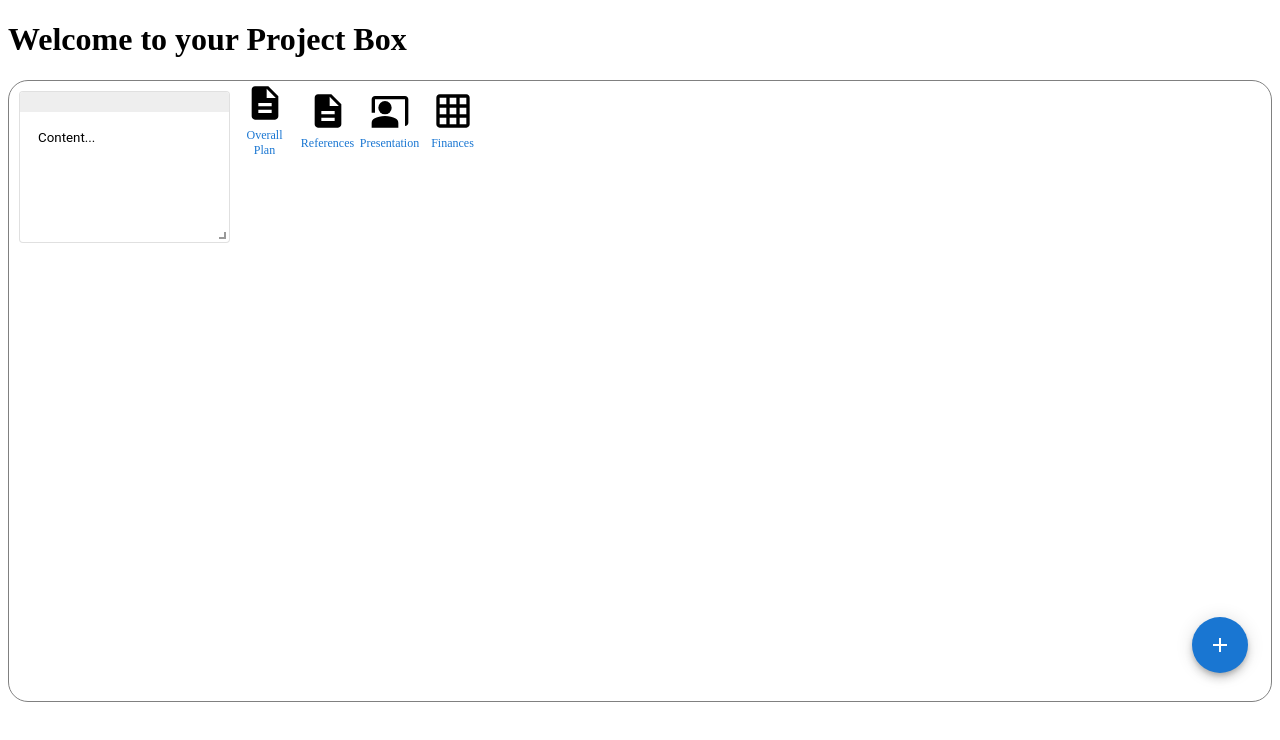
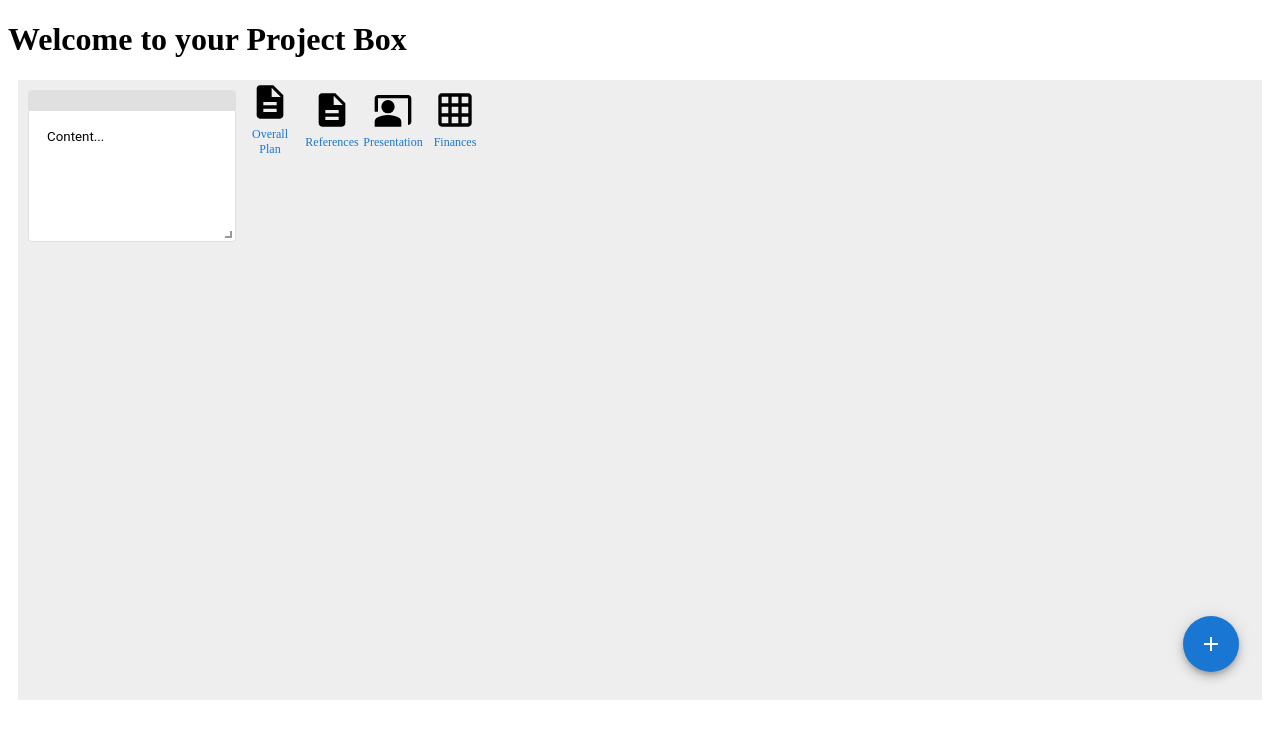
Before and after one commit to ThomasOh92/project-box-v2, a React app: page / in a window 1280 px wide. Shown: the top 740 px of the page. Built offline with nearby package versions, Linux system fonts and the light colour scheme.

Commit message:
some css changes, modal updates

```diff
--- a/src/components/projectbox.tsx
+++ b/src/components/projectbox.tsx
@@ -155,7 +155,7 @@ const ProjectBox: React.FC = () => {
   ];
 
   const layout: Layout[] = [
-    { i: "addButton", x: 37.5, y: 0.7, w: 2, h: 3, static: true, minW: 2, minH: 2},
+    { i: "addButton", x: 37.5, y: 0.7, w: 2, h: 3, static: true, minW: 2, minH: 0},
     { i: "exampleStickyNote", x: 0, y: 0, w: 7, h: 1, minW: 2, minH: 0, resizeHandles: ['se']},
     { i: "exampleDocLink1", x: 7, y: 0, w: 2, h: 0.4, minH: 0},
     { i: "exampleDocLink2", x: 9, y: 0, w: 2, h: 0.4, minH: 0},
@@ -194,18 +194,19 @@ const ProjectBox: React.FC = () => {
 
       }}/>
 
-      <Box sx={{height:'620px', transform: 'translateZ(0px)', flexGrow: 1, border: '1px solid grey', borderRadius: 5}}>
+      <Box sx={{height:'620px', transform: 'translateZ(0px)', flexGrow: 1, backgroundColor: "#eee", margin: '10px'}}>
         <ResponsiveReactGridLayout
           className="layout"
           layouts={layouts}
           breakpoints={{lg: 1200, md:600}}
           cols={{lg: 40, md: 20}}
           compactType={null}
-          draggableHandle=".dragHandle">
+          draggableHandle=".dragHandle"
+          isBounded={true} >
 
           {/* Example components */}
-          <Card key='exampleStickyNote' className="stickyNote" variant='outlined' sx={{ display: 'flex', flexDirection: 'column' }}>
-            <CardHeader className="dragHandle" sx={{ bgcolor: 'grey.200', padding: '10px' }}/>
+          <Card key='exampleStickyNote' className="stickyNote" variant='outlined' sx={{ display: 'flex', flexDirection: 'column', '&:hover': {borderColor: 'primary.dark'}, }}>
+            <CardHeader className="dragHandle" sx={{ bgcolor: 'grey.300', padding: '10px' }}/>
             <Box sx={{ flex: 1, overflow: 'hidden', p: 2 }}>
               <TextareaAutosize
                 defaultValue="Content..."
@@ -225,7 +226,8 @@ const ProjectBox: React.FC = () => {
             display: 'flex',
             flexDirection: 'column',
             justifyContent: 'center',
-            alignItems: 'center'
+            alignItems: 'center',
+            '&:hover': { borderColor: 'primary.dark'},
            }}
           >
             <DescriptionIcon sx={{fontSize: 40, paddingBottom: '5px'}}/>
@@ -415,8 +417,9 @@ const ProjectBox: React.FC = () => {
           aria-describedby="modal for adding google doc to the layout"
         >
           <Box sx={modalStyle}>
-            <TextField id="googledoclink" label="Link to Google Doc" variant="standard" />
-            <Button sx={{marginTop: '10px', width: '50%',  alignSelf: 'center'}} variant='contained' onClick={() => addGoogleDocLinkToLayout(document.getElementById('googledoclink').value)}>
+            <TextField id="title" label="Title" sx={{paddingBottom: '10px'}} />
+            <TextField id="googledoclink" label="Link to Google Doc" rows={4} multiline />
+            <Button sx={{marginTop: '10px', width: '10%',  alignSelf: 'center'}} variant='contained' onClick={() => addGoogleDocLinkToLayout(document.getElementById('googledoclink').value)}>
               Add
             </Button>
           </Box>
@@ -428,8 +431,9 @@ const ProjectBox: React.FC = () => {
           aria-describedby="modal for adding google slide to the layout"
         >
           <Box sx={modalStyle}>
-            <TextField id="googleslidelink" label="Link to Google Slide" variant="standard" />
-            <Button sx={{marginTop: '10px', width: '50%',  alignSelf: 'center'}} variant='contained' onClick={() => addGoogleSlideLinkToLayout(document.getElementById('googleslidelink').value)}>
+            <TextField id="title" label="Title" sx={{paddingBottom: '10px'}} />
+            <TextField id="googleslidelink" label="Link to Google Slide" rows={4} multiline />
+            <Button sx={{marginTop: '10px', width: '10%',  alignSelf: 'center'}} variant='contained' onClick={() => addGoogleSlideLinkToLayout(document.getElementById('googleslidelink').value)}>
               Add
             </Button>
           </Box>
@@ -441,8 +445,9 @@ const ProjectBox: React.FC = () => {
           aria-describedby="modal for adding google sheet to the layout"
         >
           <Box sx={modalStyle}>
-            <TextField id="googlesheetlink" label="Link to Google Sheet" variant="standard" />
-            <Button sx={{marginTop: '10px', width: '50%',  alignSelf: 'center'}} variant='contained' onClick={() => addGoogleSheetLinkToLayout(document.getElementById('googlesheetlink').value)}>
+            <TextField id="title" label="Title" sx={{paddingBottom: '10px'}} />
+            <TextField id="googlesheetlink" label="Link to Google Sheet"  rows={4} multiline />
+            <Button sx={{marginTop: '10px', width: '10%',  alignSelf: 'center'}} variant='contained' onClick={() => addGoogleSheetLinkToLayout(document.getElementById('googlesheetlink').value)}>
               Add
             </Button>
           </Box>
@@ -454,8 +459,9 @@ const ProjectBox: React.FC = () => {
           aria-describedby="modal for adding web link to the layout"
         >
           <Box sx={modalStyle}>
-            <TextField id="weblink" label="Link" variant="standard" />
-            <Button sx={{marginTop: '10px', width: '50%',  alignSelf: 'center'}} variant='contained' onClick={() => addWebLinkToLayout(document.getElementById('weblink').value)}>
+            <TextField id="title" label="Title" sx={{paddingBottom: '10px'}} />
+            <TextField id="weblink" label="Link" rows={4} multiline  />
+            <Button sx={{marginTop: '10px', width: '10%',  alignSelf: 'center'}} variant='contained' onClick={() => addWebLinkToLayout(document.getElementById('weblink').value)}>
               Add
             </Button>
           </Box>
```
